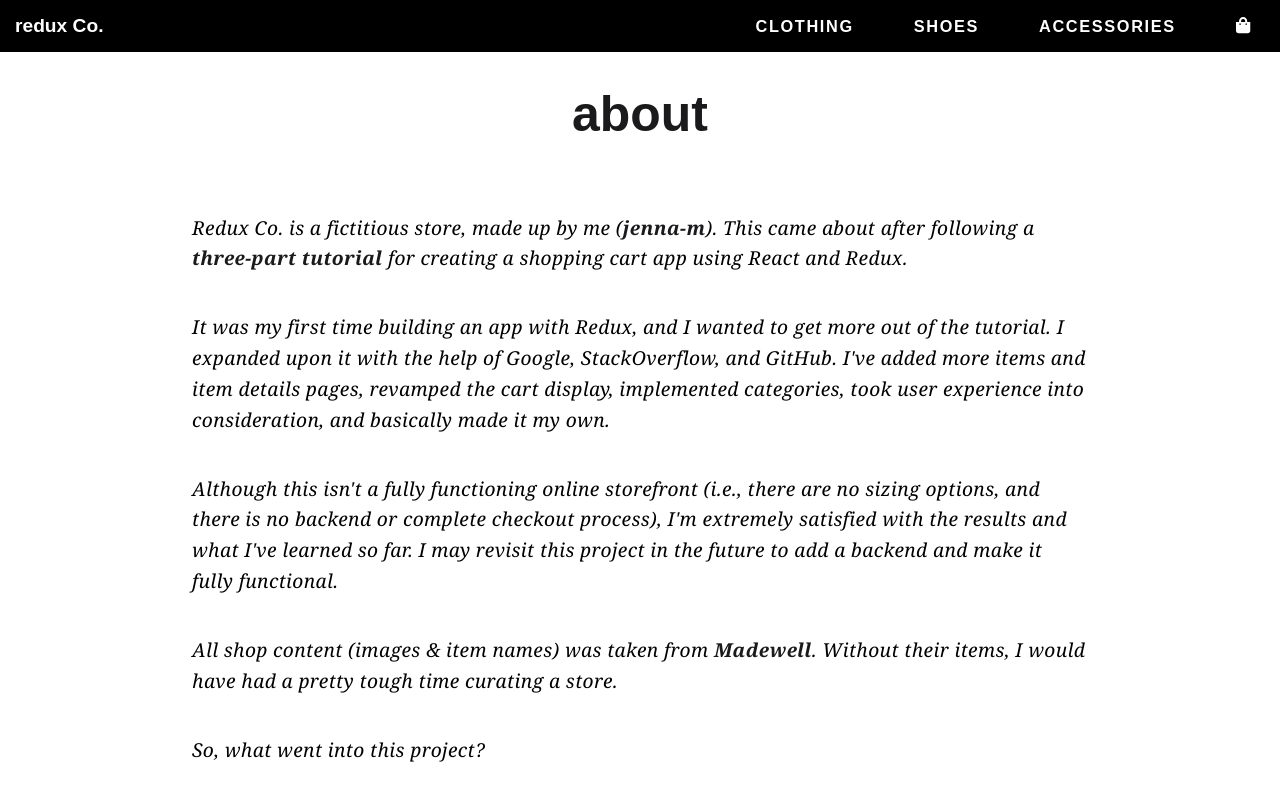
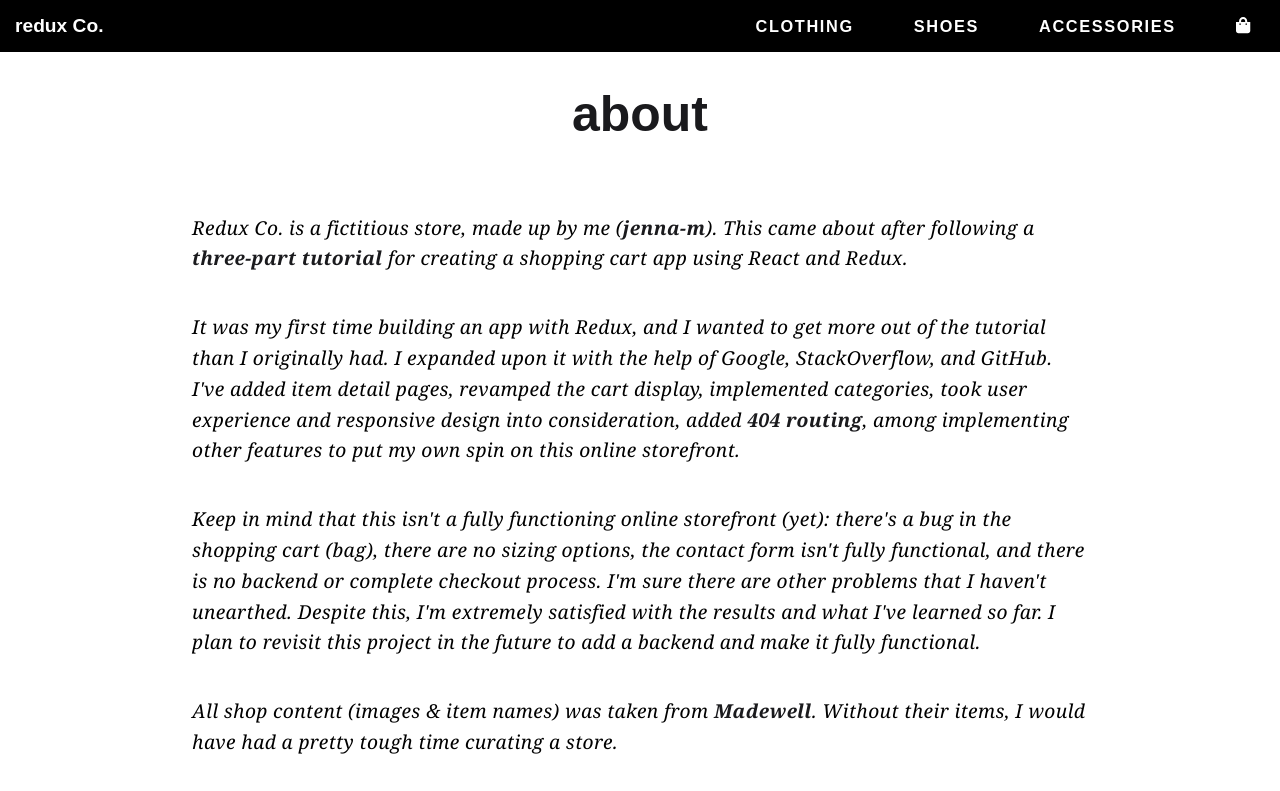
Before and after one commit to jenna-m/redux-co, a React (Create React App) app: page /about in a window 1280 px wide. Shown: the top 791 px of the page. Built offline with nearby package versions, Linux system fonts and the light colour scheme.

Commit message:
Update about.js

```diff
--- a/src/components/footer/about.js
+++ b/src/components/footer/about.js
@@ -9,10 +9,10 @@ class About extends React.Component {
                     Redux Co. is a fictitious store, made up by me (<a href="https://github.com/jenna-m" target="new">jenna-m</a>). This came about after following a <a href="https://medium.com/@ayabellazreg/make-a-simple-shopping-cart-app-using-react-redux-1-3-fefde93e80c7" target="new">three-part tutorial</a> for creating a shopping cart app using React and Redux.
                 </p>
                 <p>
-                    It was my first time building an app with Redux, and I wanted to get more out of the tutorial. I expanded upon it with the help of Google, StackOverflow, and GitHub. I've added more items and item details pages, revamped the cart display, implemented categories, took user experience into consideration, and basically made it my own.
+                    It was my first time building an app with Redux, and I wanted to get more out of the tutorial than I originally had. I expanded upon it with the help of Google, StackOverflow, and GitHub. I've added item detail pages, revamped the cart display, implemented categories, took user experience and responsive design into consideration, added <a href="/404">404 routing</a>, among implementing other features to put my own spin on this online storefront.
                 </p>
                 <p>
-                    Although this isn't a fully functioning online storefront (i.e., there are no sizing options, and there is no backend or complete checkout process), I'm extremely satisfied with the results and what I've learned so far. I may revisit this project in the future to add a backend and make it fully functional.
+                    Keep in mind that this isn't a fully functioning online storefront (yet): there's a bug in the shopping cart (bag), there are no sizing options, the contact form isn't fully functional, and there is no backend or complete checkout process. I'm sure there are other problems that I haven't unearthed. Despite this, I'm extremely satisfied with the results and what I've learned so far. I plan to revisit this project in the future to add a backend and make it fully functional.
                 </p>
                 <p>
                     All shop content (images & item names) was taken from <a href="https://madewell.com" target="new">Madewell</a>. Without their items, I would have had a pretty tough time curating a store.
```
